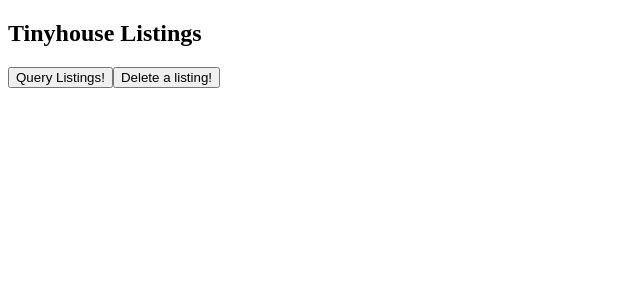
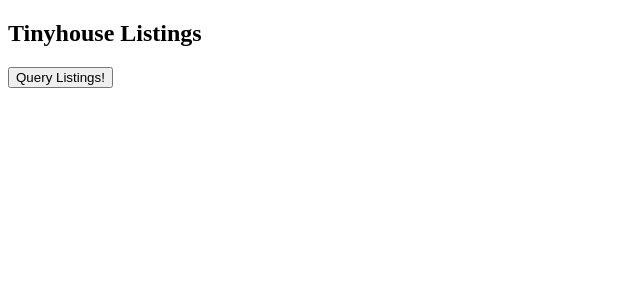
Before and after one commit to QiuranHu/tinyhouse, a React (Create React App) app in the folder client/: page / in a window 1280 px wide. Shown: the top 300 px of the page, without its empty margins (0-640 px from the left). Built offline with nearby package versions, Linux system fonts and the light colour scheme.

Commit message:
Add useState hook

```diff
--- a/client/src/sections/Listings/Listing.tsx
+++ b/client/src/sections/Listings/Listing.tsx
@@ -1,8 +1,9 @@
-import React from "react";
+import React, { useState } from "react";
 import { server } from "../../lib/api";
 import {
   DeleteListingData,
   DeleteListingVariables,
+  Listing,
   ListingsData,
 } from "./types";
 
@@ -34,27 +35,36 @@
 `;
 
 export const Listings = ({ title }: Props) => {
+  const [listings, setListings] = useState<Listing[] | null>(null);
   const fetchListings = async () => {
     const { data } = await server.fetch<ListingsData>({ query: LISTINGS });
-    console.log(data);
+    setListings(data.listings);
   };
-  const deleteListing = async () => {
-    const { data } = await server.fetch<
-      DeleteListingData,
-      DeleteListingVariables
-    >({
+  const deleteListing = async (id: string) => {
+    await server.fetch<DeleteListingData, DeleteListingVariables>({
       query: DELETE_LISTING,
       variables: {
-        id: "5f9abf4945b1dc1f6535af4d",
+        id,
       },
     });
-    console.log(data);
+    fetchListings();
   };
+
+  const listingsList = listings ? (
+    <ul>
+      {listings.map((listing) => (
+        <li key={listing.id}>
+          {listing.title}{" "}
+          <button onClick={() => deleteListing(listing.id)}>Delete</button>
+        </li>
+      ))}
+    </ul>
+  ) : null;
   return (
     <div>
       <h2>{title}</h2>
+      {listingsList}
       <button onClick={fetchListings}>Query Listings!</button>
-      <button onClick={deleteListing}>Delete a listing!</button>
     </div>
   );
 };
--- a/client/src/sections/Listings/types.ts
+++ b/client/src/sections/Listings/types.ts
@@ -1,4 +1,4 @@
-interface Listing {
+export interface Listing {
   id: string;
   title: string;
   image: string;
```
